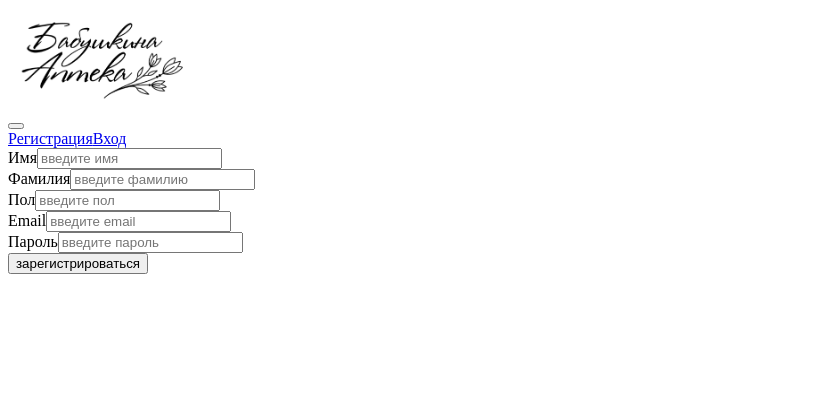
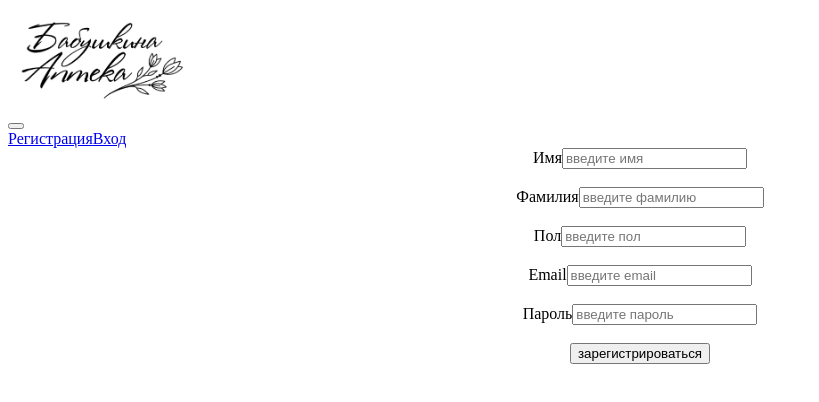
Before and after one commit to AlexanderTsep/GrandMaApteka, a React app: page /auth/signup in a window 1280 px wide. Shown: the top 402 px of the page, without its empty margins (0-819 px from the left). Built offline with nearby package versions, Linux system fonts and the light colour scheme; the HTML template or start-up script is replaced by a standard one.

Commit message:
reg final

```diff
--- a/src/components/pages/SingInPage.jsx
+++ b/src/components/pages/SingInPage.jsx
@@ -17,7 +17,7 @@ export default function SingInPage() {
   };
 
   return (
-    <form onSubmit={(e) => submitHandler(e)}>
+    <form style={{ textAlign: 'center' }} onSubmit={(e) => submitHandler(e)}>
       <div className="mb-3">
         <label htmlFor="exampleInputEmail1">
           Email
--- a/src/components/pages/SingUpPage.jsx
+++ b/src/components/pages/SingUpPage.jsx
@@ -19,9 +19,10 @@ export default function SingUpPage() {
   };
 
   return (
-    <form onSubmit={submitHandler}>
+    <form style={{ textAlign: 'center' }} onSubmit={submitHandler}>
       <div className="form-group">
-        <label htmlFor="exampleInputUserName1">Имя
+        <label htmlFor="exampleInputUserName1">
+          Имя
           <input
             name="userName"
             className="form-control"
@@ -30,42 +31,55 @@ export default function SingUpPage() {
           />
         </label>
       </div>
+      <br />
       <div className="form-group">
-        <label htmlFor="exampleInputSecondName1">Фамилия</label>
+        <label htmlFor="exampleInputSecondName1">
+          Фамилия
           <input
             name="secondName"
             className="form-control"
             id="exampleInputSecondName1"
             placeholder="введите фамилию"
           />
+        </label>
       </div>
+      <br />
       <div className="form-group">
-        <label htmlFor="exampleInputSex1">Пол</label>
+        <label htmlFor="exampleInputSex1">
+          Пол
           <input
             name="sex"
             className="form-control"
             id="exampleInputSex1"
             placeholder="введите пол"
           />
+        </label>
       </div>
+      <br />
       <div className="form-group">
-        <label htmlFor="exampleInputEmail1">Email</label>
+        <label htmlFor="exampleInputEmail1">
+          Email
           <input
             name="email"
             className="form-control"
             id="exampleInputEmail1"
             placeholder="введите email"
           />
+        </label>
       </div>
+      <br />
       <div className="form-group">
-        <label htmlFor="exampleInputPassword1">Пароль</label>
+        <label htmlFor="exampleInputPassword1">
+          Пароль
           <input
             name="password"
             className="form-control"
             id="exampleInputPassword1"
             placeholder="введите пароль"
           />
+        </label>
       </div>
+      <br />
       <button type="submit" className="btn btn-outline-primary">
         зарегистрироваться
       </button>
--- a/src/components/ui/Navbar.jsx
+++ b/src/components/ui/Navbar.jsx
@@ -15,7 +15,7 @@ export default function Navbar({ user }) {
     <nav className="navbar navbar-expand-lg bg-body-tertiary">
       <div className="container-fluid" onSubmit={(e) => submitHandler(e)}>
         <div className="container">
-          <a className="navbar-brand" href="#">
+          <a className="navbar-brand" href="/">
             <img src="/logotip.png" alt="Bootstrap" width="180" height="100"></img>
           </a>
         </div>
```
Lines whose indentation alone changed are shown as unchanged.
